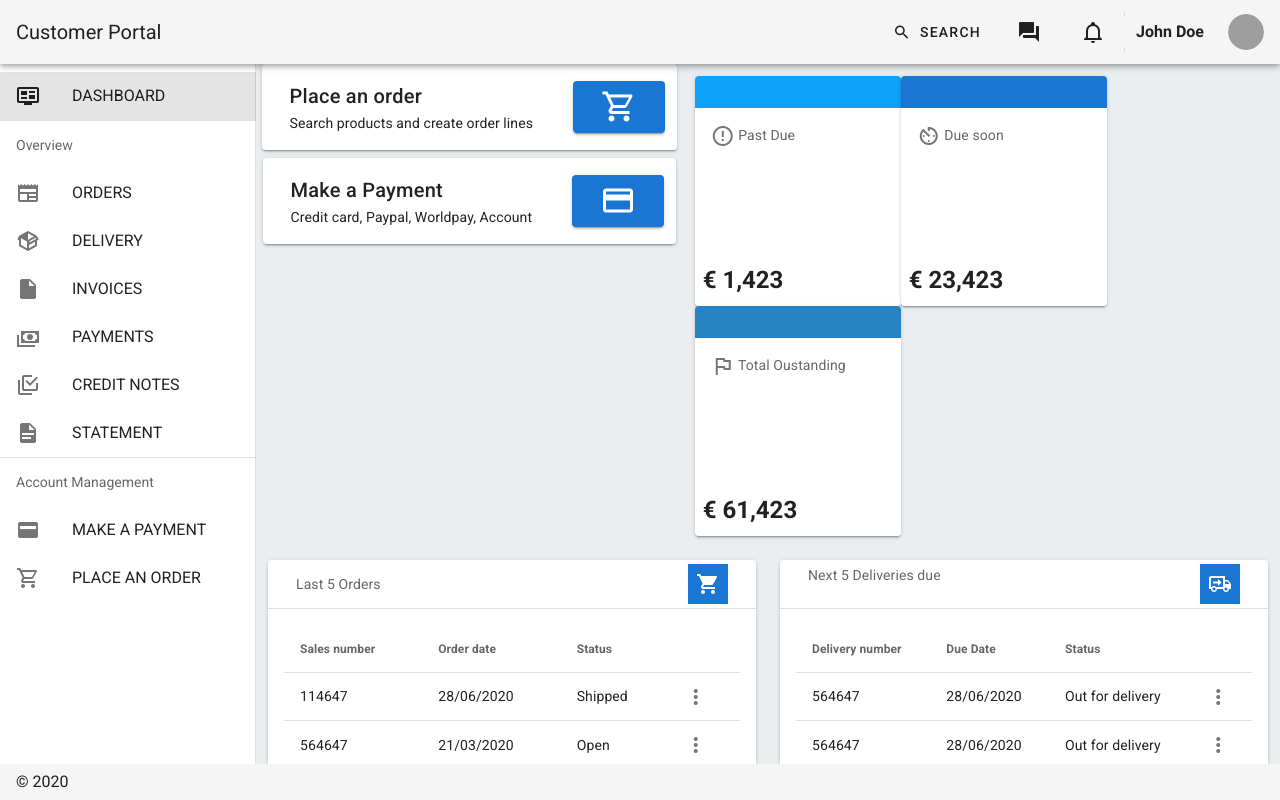
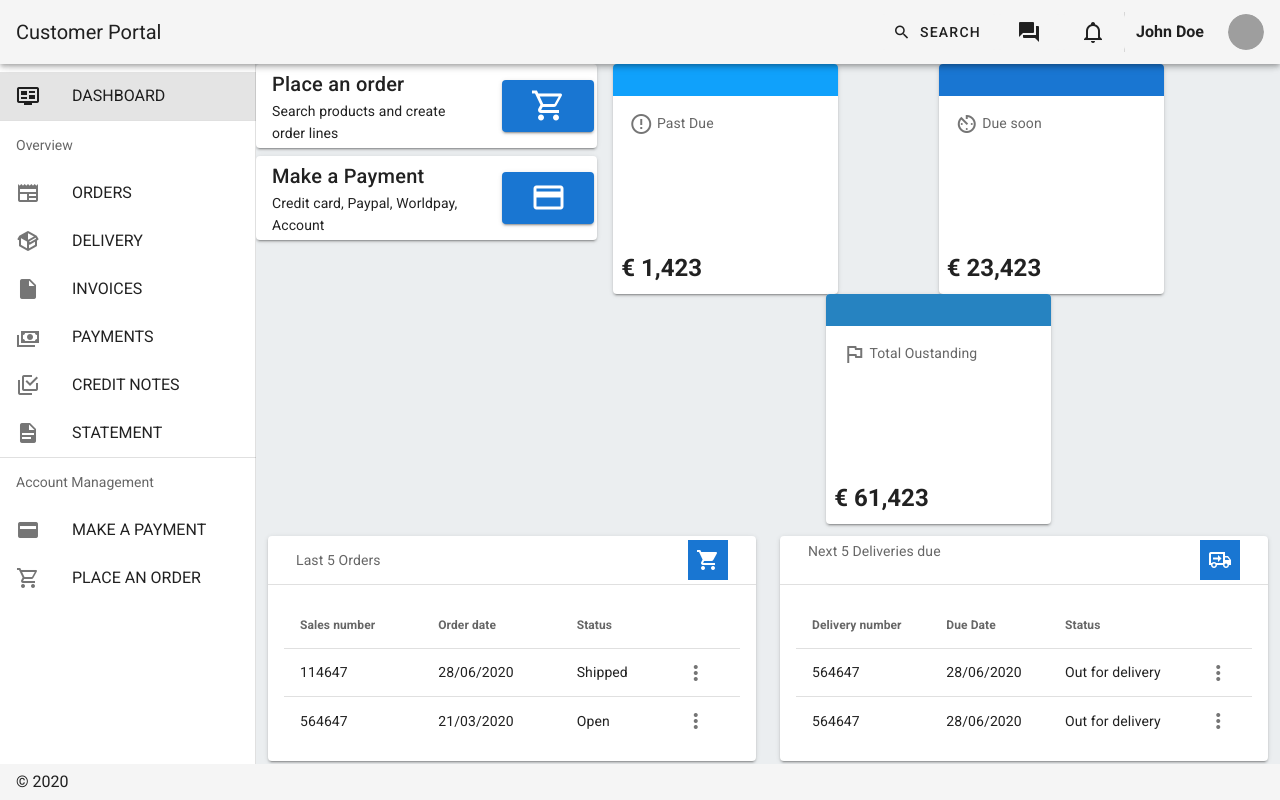
Before and after one commit to ernestodeister/admin, a Nuxt app: page / in a window 1280 px wide. Shown: the top 800 px of the page. Built offline with nearby package versions, Linux system fonts and the light colour scheme; grey boxes are pictures that could not be loaded.

Commit message:
- Dashboard - Dasboard components

```diff
--- a/components/dashboard/TopFiveList.vue
+++ b/components/dashboard/TopFiveList.vue
@@ -47,6 +47,9 @@
             </v-card>
           </v-dialog>
         </template>
+        <template v-slot:item.invoice_number="{ item }">
+          <nuxt-link to="/about">{{ item.invoice_number }}</nuxt-link>
+        </template>
         <template v-slot:item.actions="{ item }">
           <v-icon small class="mr-2" @click="editItem(item)">
             mdi-dots-vertical
--- a/pages/index.vue
+++ b/pages/index.vue
@@ -2,12 +2,11 @@
   <v-layout column>
     <!--    <v-flex xs12 sm8 md6>-->
     <v-row>
-      <v-col md="5" xs="12">
+      <v-col md="4" xs="12">
         <v-row>
-          <v-card class="d-inline-block mx-auto">
-            <v-container>
+          <v-card class="mx-auto">
             <v-row align="center">
-                <v-col cols="auto py-0">
+              <v-col md="8" xs="12" class="py-0">
                 <v-card-title>
                   Place an order
                 </v-card-title>
@@ -15,20 +14,18 @@
                   Search products and create order lines
                 </v-card-subtitle>
               </v-col>
-                <v-col cols="py-0">
+              <v-col md="4" xs="12" class="py-2 px-2" align="center">
                 <v-btn color="primary" nuxt to="/inspire" x-large>
                   <v-icon large>mdi-cart-outline</v-icon>
                 </v-btn>
               </v-col>
             </v-row>
-            </v-container>
           </v-card>
         </v-row>
         <v-row class="py-2">
-          <v-card class="d-inline-block mx-auto">
-            <v-container>
+          <v-card class="mx-auto">
             <v-row align="center">
-                <v-col cols="auto" class="py-0">
+              <v-col md="8" xs="12" class="py-0">
                 <v-card-title>
                   Make a Payment
                 </v-card-title>
@@ -36,21 +33,21 @@
                   Credit card, Paypal, Worldpay, Account
                 </v-card-subtitle>
               </v-col>
-                <v-col cols="auto" class="py-0">
+              <v-col md="4" xs="12" class="py-2 px-2" align="center">
                 <v-btn color="primary" nuxt to="/inspire" x-large>
                   <v-icon large>mdi-credit-card-outline</v-icon>
                 </v-btn>
               </v-col>
             </v-row>
-            </v-container>
           </v-card>
         </v-row>
       </v-col>
       <v-col>
+        <v-row class="px-4">
           <v-card
             class="d-inline-block mx-auto"
             :height="this.$vuetify.breakpoint.smAndDown ? '140px' : '230px'"
-          :width="this.$vuetify.breakpoint.smAndDown ? '100%' : '206px'"
+            :width="this.$vuetify.breakpoint.smAndDown ? '100%' : '225px'"
           >
             <v-card-text class="light_primary"></v-card-text>
             <v-card-subtitle>
@@ -61,10 +58,11 @@
               <h2>€ 1,423</h2>
             </v-card-actions>
           </v-card>
+          <v-spacer></v-spacer>
           <v-card
             class="d-inline-block mx-auto"
             :height="this.$vuetify.breakpoint.smAndDown ? '140px' : '230px'"
-          :width="this.$vuetify.breakpoint.smAndDown ? '100%' : '206px'"
+            :width="this.$vuetify.breakpoint.smAndDown ? '100%' : '225px'"
           >
             <v-card-text class="primary white--text"></v-card-text>
             <v-card-subtitle>
@@ -75,10 +73,11 @@
               <h2>€ 23,423</h2>
             </v-card-actions>
           </v-card>
+          <v-spacer></v-spacer>
           <v-card
             class="d-inline-block mx-auto"
             :height="this.$vuetify.breakpoint.smAndDown ? '140px' : '230px'"
-          :width="this.$vuetify.breakpoint.smAndDown ? '100%' : '206px'"
+            :width="this.$vuetify.breakpoint.smAndDown ? '100%' : '225px'"
           >
             <v-card-text class="dark_primary"></v-card-text>
             <v-card-subtitle>
@@ -89,6 +88,7 @@
               <h2>€ 61,423</h2>
             </v-card-actions>
           </v-card>
+        </v-row>
       </v-col>
     </v-row>
 
@@ -214,6 +214,17 @@
 import TopFiveList from '@/components/dashboard/TopFiveList.vue'
 export default {
   components: { TopFiveList },
+  computed: {
+    isSmall() {
+      return this.$vuetify.breakpoint.smAndDown
+    },
+    size() {
+      const size = { xs: 'x-small', sm: 'small', lg: 'large', xl: 'x-large' }[
+        this.$vuetify.breakpoint.name
+      ]
+      return size ? { [size]: true } : {}
+    }
+  },
   data: () => ({
     outstanding: {
       title: 'Oustanding Payments',
```
Also changed, not shown: store/README.md (deleted). Lines whose indentation alone changed are shown as unchanged.
